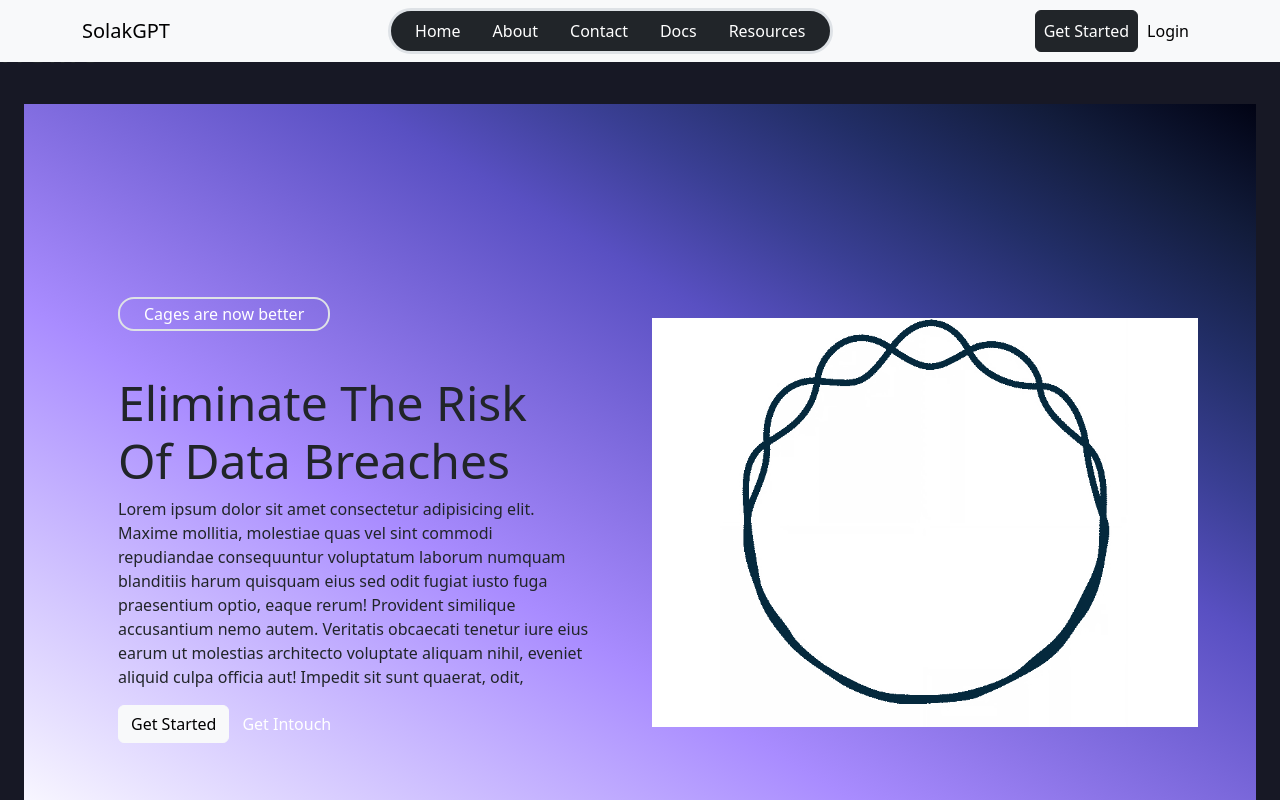
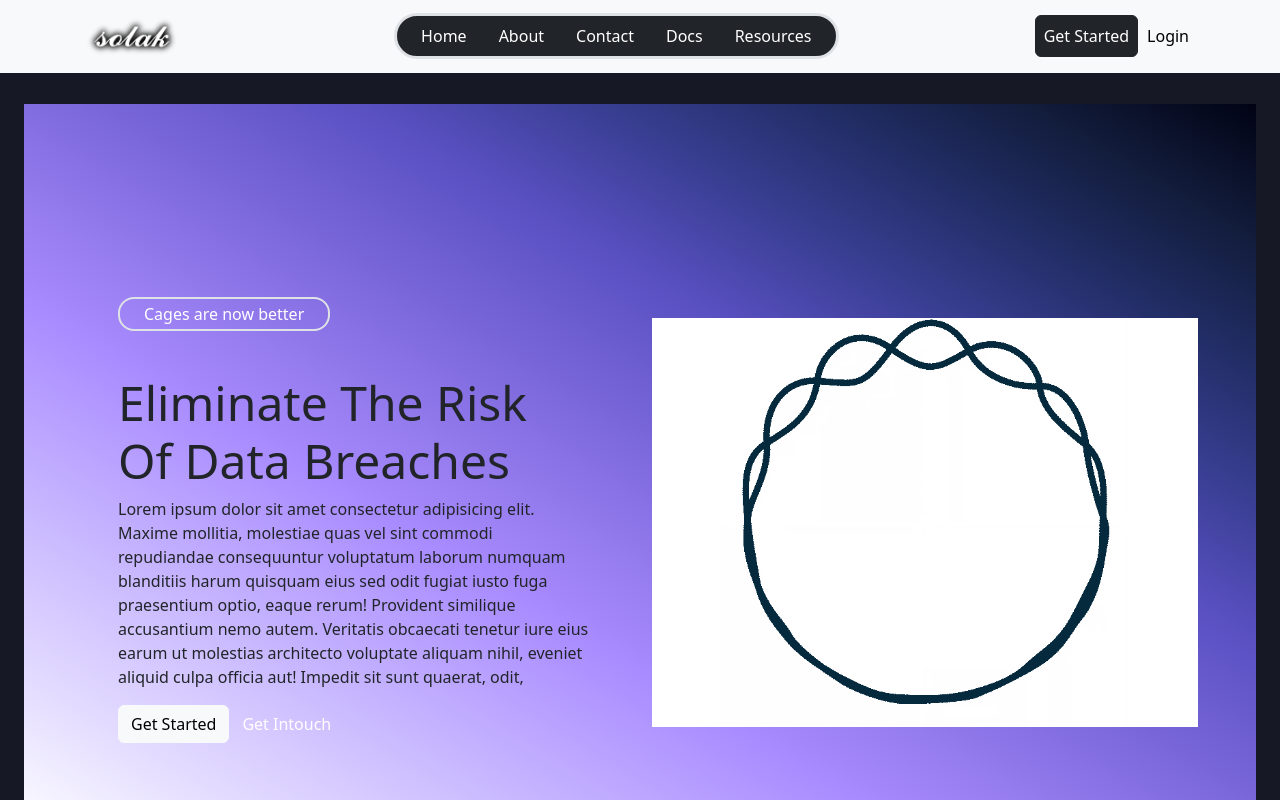
Before and after one commit to Follyb2810/solakgpt, a React (Create React App) app: page / in a window 1280 px wide. Shown: the top 800 px of the page. Built offline with nearby package versions, Linux system fonts and the light colour scheme.

Commit message:
adding logo

```diff
--- a/src/Shared/Footer.js
+++ b/src/Shared/Footer.js
@@ -8,7 +8,9 @@ const Footer = () => {
        <div className="container text-white py-5">
           <div className="row">
               <div className="col-12 col-md-4">
-                 <h1 > <Link to='/'>SolakGpt</Link></h1>
+                 <Link to='/'>
+                 <img src={require('./../asset/images/logo.png')} className='img-fluid' width={"200px"} alt=''/>
+                  </Link>
               </div>
               <div className="col-12 col-md-8">
                     <div className="row">
--- a/src/Shared/Navbar.js
+++ b/src/Shared/Navbar.js
@@ -53,7 +53,13 @@ const Navbar = () => {
     <div style={{backgroundColor:'blue'}}>
         <nav class="navbar navbar-expand-md bg-body-tertiary fixed-top mobileRound">
             <div class="container  ">
-                {showLogo ? (<a class="navbar-brand" href="#">SolakGPT</a>):(<a class="navbar-brand d-block d-md-none" href="#">SolakGPT</a>)}
+                {showLogo ?
+                 (<a class="navbar-brand" href="#">
+                    <img src={require('./../asset/images/logo.png')} className='img-fluid' width={"100px"} alt=''/>
+                    </a>):
+                    (<a class="navbar-brand d-block d-md-none" href="#">
+                        <img src={require('./../asset/images/logo.png')} className='img-fluid' width={"100px"} alt=''/>
+                    </a>)}
 
                 <div className='d-block d-md-none'>
                     <button class="btn btn-dark">Get Started</button>
```
Also changed, not shown: src/asset/images/logo.png (added).
